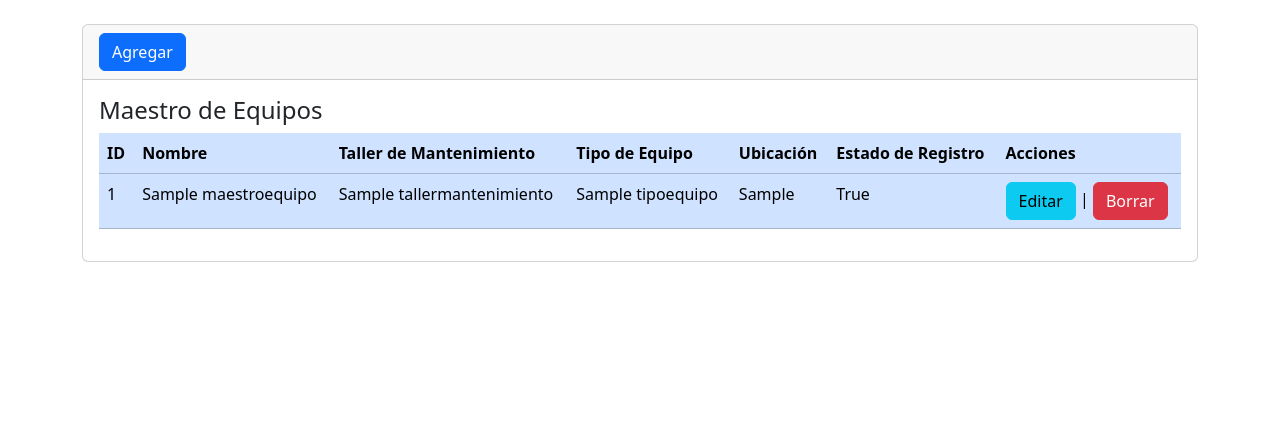
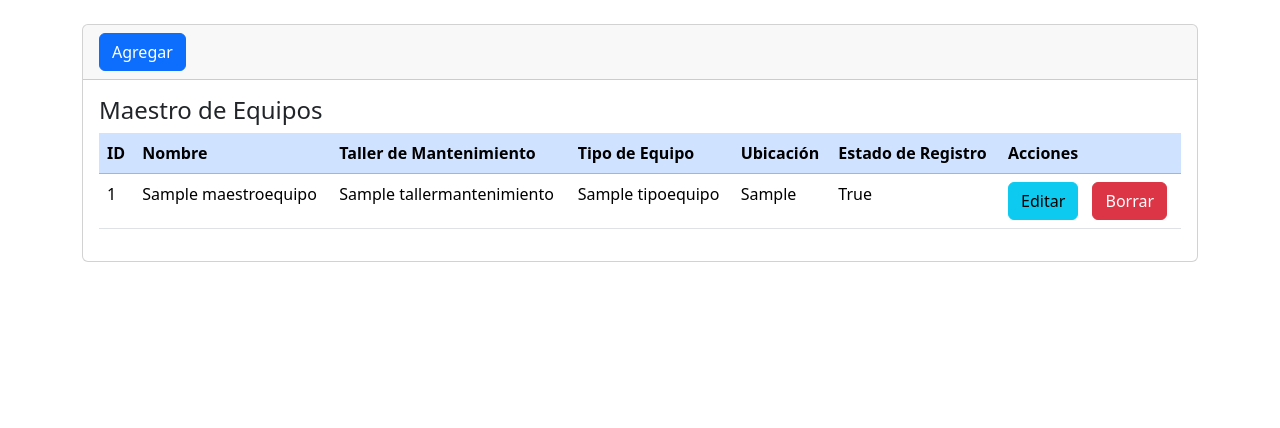
Before and after one commit to JCuenca17/lab_ne, a Django app: page /maestro in a window 1280 px wide. Shown: the part 56-484 px from the top of the page. Run offline with Django 3.2, Linux system fonts and the light colour scheme; tables that the repository leaves empty hold one stand-in row (values such as "Sample post").

Commit message:
estilos y responsive a tabla

```diff
--- a/maestro/templates/base.html
+++ b/maestro/templates/base.html
@@ -12,6 +12,7 @@
     <meta charset="utf-8" />
     <meta name="viewport" content="width=device-width, initial-scale=1, shrink-to-fit=no" />
     <link rel="shortcut icon" type="image/png" href="{% static 'img/icon.png' %}" />
+    <link rel="stylesheet" href="{% static 'css/styles.css' %}">
     <!-- Bootstrap CSS v5.2.1 -->
     <link href="https://cdn.jsdelivr.net/npm/bootstrap@5.3.2/dist/css/bootstrap.min.css" rel="stylesheet" integrity="sha384-T3c6CoIi6uLrA9TneNEoa7RxnatzjcDSCmG1MXxSR1GAsXEV/Dwwykc2MPK8M2HN" crossorigin="anonymous" />
     <link rel="manifest" crossorigin="use-credentials" href="/manifest.json" />
--- a/maestro/templates/maestro/index.html
+++ b/maestro/templates/maestro/index.html
@@ -13,33 +13,33 @@
       <h4 class="card-title">Maestro de Equipos</h4>
 
       <div class="table">
-        <table class="table table-primary">
-          <thead>
-            <tr>
-              <th scope="col">ID</th>
-              <th scope="col">Nombre</th>
-              <th scope="col">Taller de Mantenimiento</th>
-              <th scope="col">Tipo de Equipo</th>
-              <th scope="col">Ubicación</th>
-              <th scope="col">Estado de Registro</th>
-              <th scope="col">Acciones</th>
+        <table class="tb table">
+          <thead class="the table-primary">
+            <tr class="tr">
+              <th scope="col" class="th" data-titulo="id">ID</th>
+              <th scope="col" class="th" data-titulo="nombre">Nombre</th>
+              <th scope="col" class="th" data-titulo="taller">Taller de Mantenimiento</th>
+              <th scope="col" class="th" data-titulo="tipo">Tipo de Equipo</th>
+              <th scope="col" class="th" data-titulo="ubicacion">Ubicación</th>
+              <th scope="col" class="th" data-titulo="estado">Estado de Registro</th>
+              <th scope="col" class="th" data-titulo="acciones">Acciones</th>
             </tr>
           </thead>
           <tbody>
             {% for maestro in maestros %}
-            <tr>
-              <td>{{ maestro.id }}</td>
-              <td>{{ maestro.nombre }}</td>
-              <td>{{ maestro.taller_mantenimiento.nombre }}</td>
-              <td>{{ maestro.tipo_equipo.nombre }}</td>
-              <td>{{ maestro.ubicacion }}</td>
-              <td>{{ maestro.estado_registro }}</td>
-              <td>
-                <a name="" id="" class="btn btn-info" href="{% url 'editar' maestro.id %}" role="button">Editar</a>
-                |
-                <a name="" id="" class="btn btn-danger" href="{% url 'eliminar' maestro.id %}" role="button">Borrar</a>
-              </td>
-            </tr>
+              <tr class="tr">
+                <td class="td" data-titulo="id">{{ maestro.id }}</td>
+                <td class="td" data-titulo="nombre">{{ maestro.nombre }}</td>
+                <td class="td" data-titulo="taller">{{ maestro.taller_mantenimiento.nombre }}</td>
+                <td class="td" data-titulo="tipo">{{ maestro.tipo_equipo.nombre }}</td>
+                <td class="td" data-titulo="ubicacion">{{ maestro.ubicacion }}</td>
+                <td class="td" data-titulo="estado">{{ maestro.estado_registro }}</td>
+                <td class="td" data-titulo="acciones">
+                  <a name="" id="" class="btn btn-info" href="{% url 'editar' maestro.id %}" role="button">Editar</a>
+                  <span style="margin-left: 10px;"></span>
+                  <a name="" id="" class="btn btn-danger" href="{% url 'eliminar' maestro.id %}" role="button">Borrar</a>
+                </td>
+              </tr>
             {% endfor %}
           </tbody>
         </table>
```
Also changed, not shown: static/css/styles.css (added, +39 -0 lines), 1 other file.
